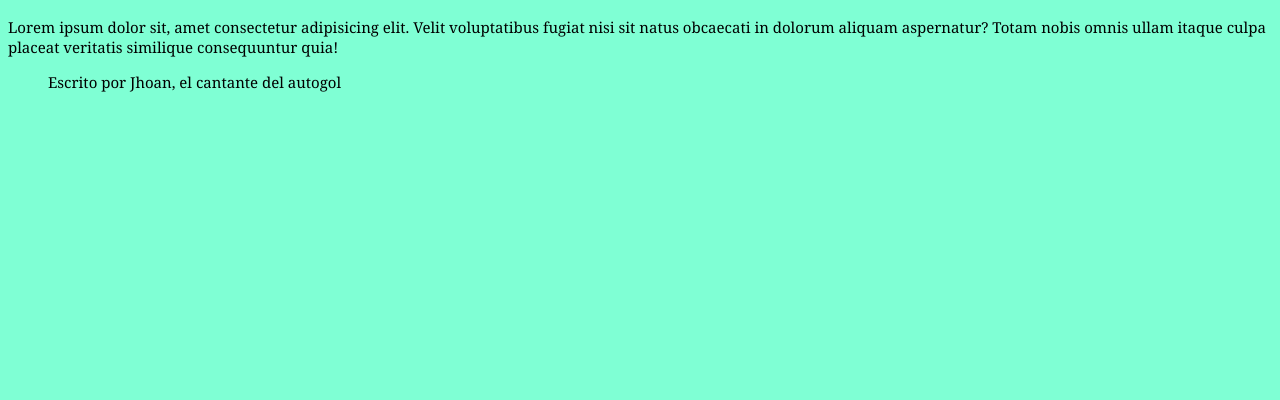
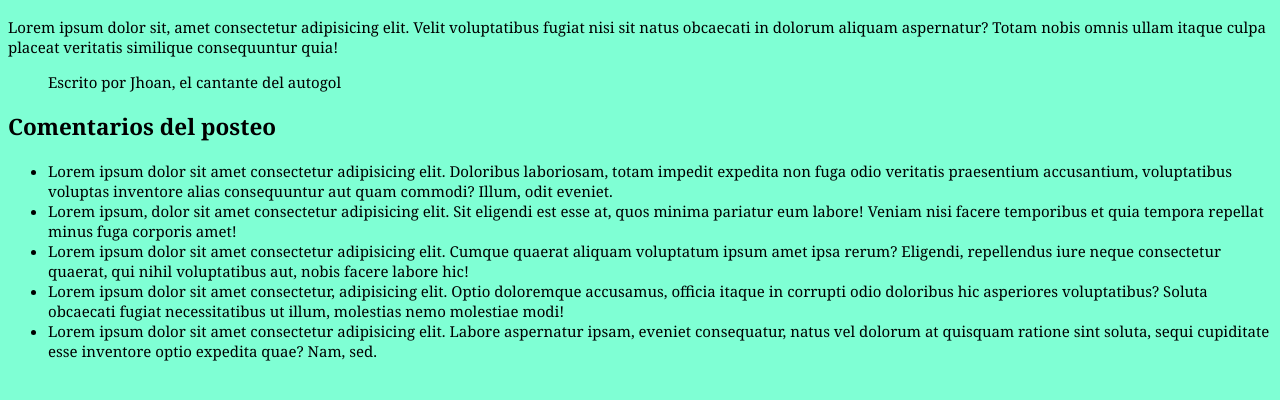
Before and after one commit to JhoanRG/prueba1, a plain HTML site: page index.html in a window 1280 px wide. Shown: the part 64-464 px from the top of the page. Drawn offline with Linux system fonts and the light colour scheme.

Commit message:
comentarios

```diff
--- a/index.html
+++ b/index.html
@@ -11,5 +11,15 @@
     <p>Lorem ipsum dolor sit, amet consectetur adipisicing elit. Velit voluptatibus fugiat nisi sit natus obcaecati in dolorum aliquam aspernatur? Totam nobis omnis ullam itaque culpa placeat veritatis similique consequuntur quia!</p>
     <blockquote>Escrito por Jhoan, el cantante del autogol</blockquote>
     </div>
+    <div>
+      <h2>Comentarios del posteo</h2>
+      <ul>
+        <li>Lorem ipsum dolor sit amet consectetur adipisicing elit. Doloribus laboriosam, totam impedit expedita non fuga odio veritatis praesentium accusantium, voluptatibus voluptas inventore alias consequuntur aut quam commodi? Illum, odit eveniet.</li>
+        <li>Lorem ipsum, dolor sit amet consectetur adipisicing elit. Sit eligendi est esse at, quos minima pariatur eum labore! Veniam nisi facere temporibus et quia tempora repellat minus fuga corporis amet!</li>
+        <li>Lorem ipsum dolor sit amet consectetur adipisicing elit. Cumque quaerat aliquam voluptatum ipsum amet ipsa rerum? Eligendi, repellendus iure neque consectetur quaerat, qui nihil voluptatibus aut, nobis facere labore hic!</li>
+        <li>Lorem ipsum dolor sit amet consectetur, adipisicing elit. Optio doloremque accusamus, officia itaque in corrupti odio doloribus hic asperiores voluptatibus? Soluta obcaecati fugiat necessitatibus ut illum, molestias nemo molestiae modi!</li>
+        <li>Lorem ipsum dolor sit amet consectetur adipisicing elit. Labore aspernatur ipsam, eveniet consequatur, natus vel dolorum at quisquam ratione sint soluta, sequi cupiditate esse inventore optio expedita quae? Nam, sed.</li>
+      </ul>
+    </div>
   </body>
   </html>
```
